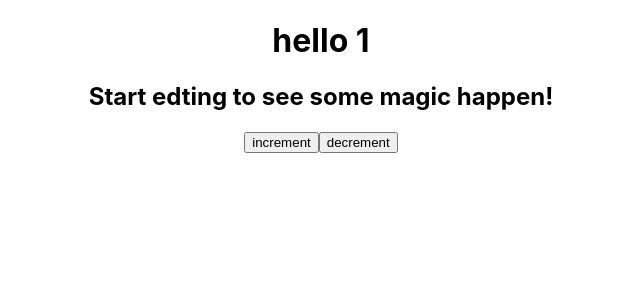
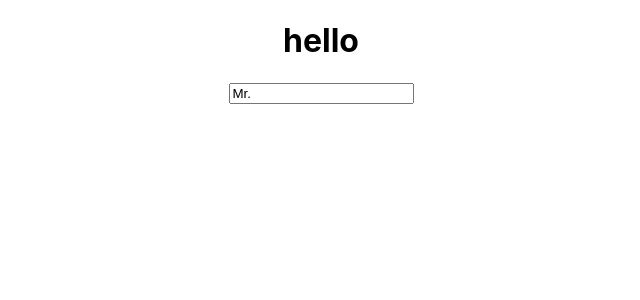
Before and after one commit to dy6578ekdbs/EFUB-React-Hooks-Study, a React (Create React App) app: page / in a window 1280 px wide. Shown: the top 300 px of the page, without its empty margins (319-959 px from the left). Built offline with nearby package versions, Linux system fonts and the light colour scheme.

Commit message:
1.2 useInput2

```diff
--- a/src/App.js
+++ b/src/App.js
@@ -2,12 +2,12 @@ import logo from "./logo.svg";
 import "./App.css";
 import React, { useState } from "react";
 import { ReactDOM } from "react";
-import HookuseInput from "./HookuseInput";
+import HookuseInput2 from "./HookuseInput2";
 import HookuseState from "./HookuseState";
 
 function App() {
   return (
-    <HookuseState></HookuseState>
+    <HookuseInput2></HookuseInput2>
   );
 }
 
--- /dev/null
+++ b/src/HookuseInput2.js
@@ -0,0 +1,34 @@
+import "./App.css";
+import React, { useState } from "react";
+import { type } from "@testing-library/user-event/dist/type";
+
+const useInput = (initialValue, validator) => {
+  const [value, setValue] = useState(initialValue);
+  const onChange = event => {
+    const {
+      target: {value}
+    } = event;
+    let willUpdate = true;
+    if (typeof validator === "function"){
+      willUpdate = validator(value);
+    }
+    if (willUpdate) {
+      setValue(value);
+    }
+  }
+  return { value, onChange} ;
+};
+
+function HookuseInput2() {
+  const maxLen = (value) => value.length <= 10; //10자 이상이 되면 input창에 입력할 수 없다.
+  const name = useInput("Mr.", maxLen);
+  return (
+    <div className="App">
+      <h1>hello</h1>
+      <input placeholder="Name" {...name}></input>
+      {/* spread 연산자 활용 */}
+    </div>
+  );
+}
+
+export default HookuseInput2;
```
